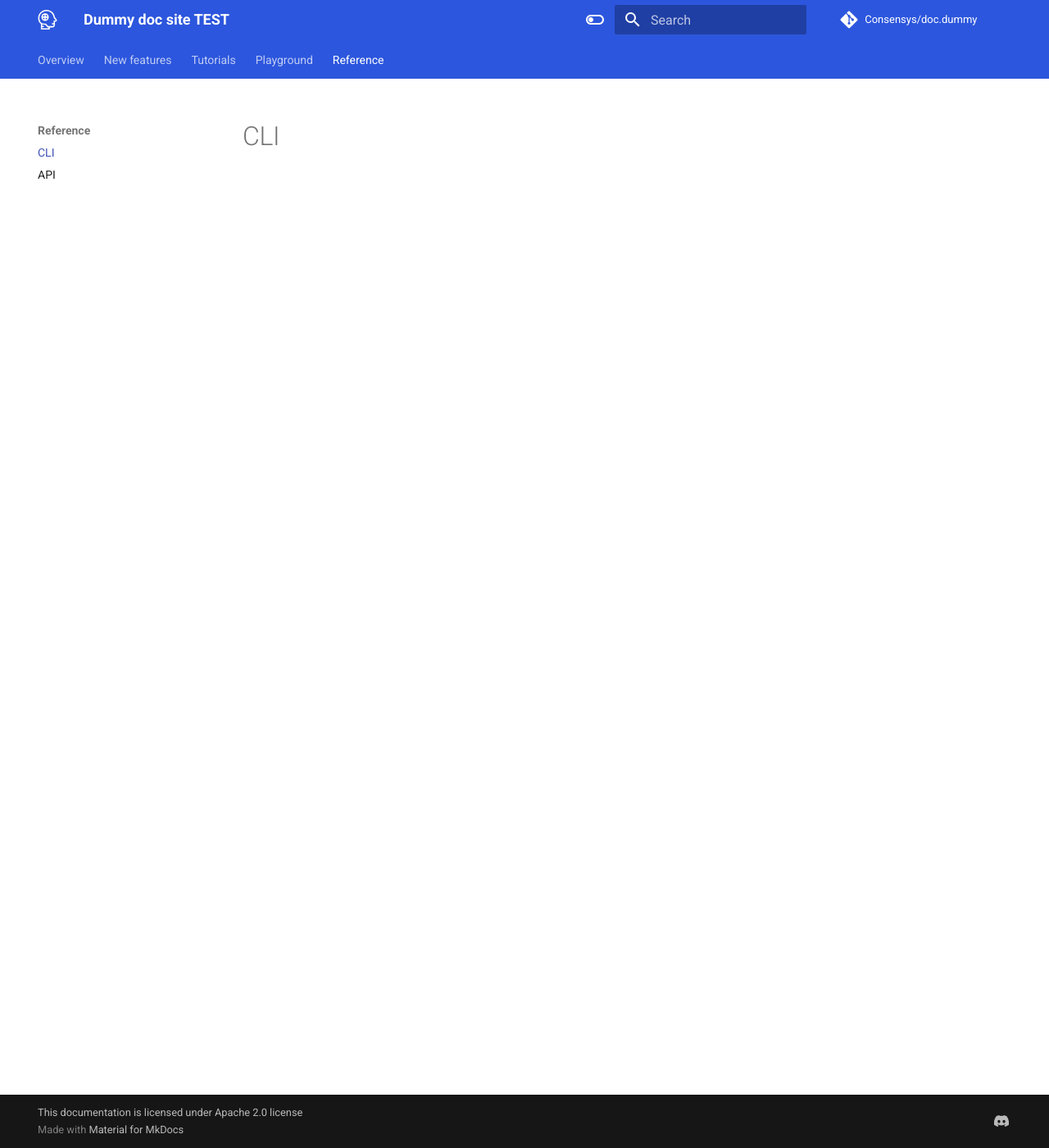
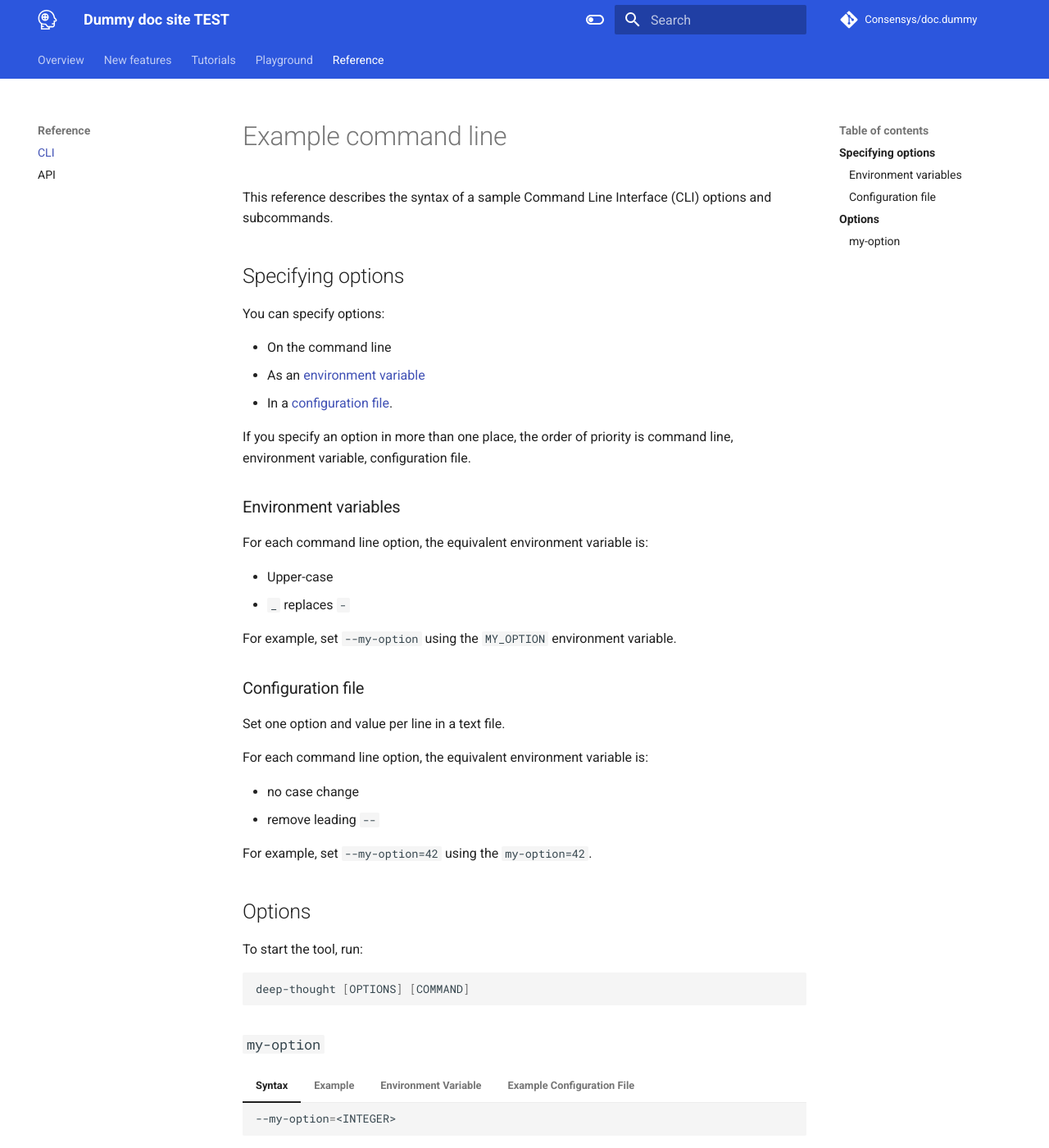
Before and after one commit to Consensys/doctools.template-site, an MkDocs documentation site: the page built from docs/reference/cli.md, in a window 1280 px wide and 1400 px high. Shown: the whole window at 82% size. Built offline with MkDocs 1.6.1 and Material for MkDocs 9.7.7, drawn with Linux system fonts in a browser that asks for light colours; formulas are drawn with MathJax 3; comment, search, counter and statistics services are not loaded; some of the changed text lies outside the part shown.

Commit message:
add minify
update cli sample

````diff
--- a/base.yml
+++ b/base.yml
@@ -72,6 +72,7 @@ markdown_extensions:
   - admonition
   - footnotes
   - def_list
+  - attr_list
   - abbr
   - pymdownx.arithmatex
   - pymdownx.betterem:
@@ -94,6 +95,11 @@ plugins:
     separator: '[\s\-\.\_]+'
     prebuild_index: true
   markdownextradata: {}
+  minify:
+    minify_html: true
+    minify_js: true
+    htmlmin_opts:
+      remove_comments: true
 # uncomment to exclude a folder in /docs from final render.
 # useful for include files
 #  - exclude:
--- a/docs/reference/cli.md
+++ b/docs/reference/cli.md
@@ -2,3 +2,79 @@
 title: CLI spec
 description: Dummy is a template doc project.
 ---
+
+# Example command line
+
+This reference describes the syntax of a sample Command Line Interface (CLI) options
+and subcommands.
+
+## Specifying options
+
+You can specify options:
+
+* On the command line
+* As an [environment variable](#environment-variables)
+* In a [configuration file](#configuration-file).
+
+If you specify an option in more than one place, the order of priority is command line, environment
+variable, configuration file.
+
+### Environment variables
+
+For each command line option, the equivalent environment variable is:
+
+* Upper-case
+* `_` replaces `-`
+
+For example, set `--my-option` using the `MY_OPTION` environment variable.
+
+### Configuration file
+
+Set one option and value per line in a text file.
+
+For each command line option, the equivalent environment variable is:
+
+* no case change
+* remove leading `--`
+
+For example, set `--my-option=42` using the `my-option=42`.
+
+## Options
+
+To start the tool, run:
+
+```bash
+deep-thought [OPTIONS] [COMMAND]
+```
+
+### `my-option`
+
+=== "Syntax"
+
+    ```bash
+    --my-option=<INTEGER>
+    ```
+
+=== "Example"
+
+    ```bash
+    --my-option=42
+    ```
+
+=== "Environment Variable"
+
+    ```bash
+    MY_OPTION=42
+    ```
+
+=== "Example Configuration File"
+
+    ```bash
+    my-option=42
+    ```
+
+This option provides the expected answer to life, universe and everything.
+The default is `42`.
+
+!!! tip
+    The default can also be used to provide the result of $6 \times 7$
--- a/requirements.txt
+++ b/requirements.txt
@@ -7,3 +7,4 @@ mkdocs-exclude==1.0.2
 mkdocs-redirects==1.0.0
 mkdocs-git-revision-date-localized-plugin==0.5.0
 plantuml-markdown==3.3.0
+mkdocs-minify-plugin==0.4.0
````
Also changed, not shown: docs/tutorial/tutorial.md (+34 -5 lines).
